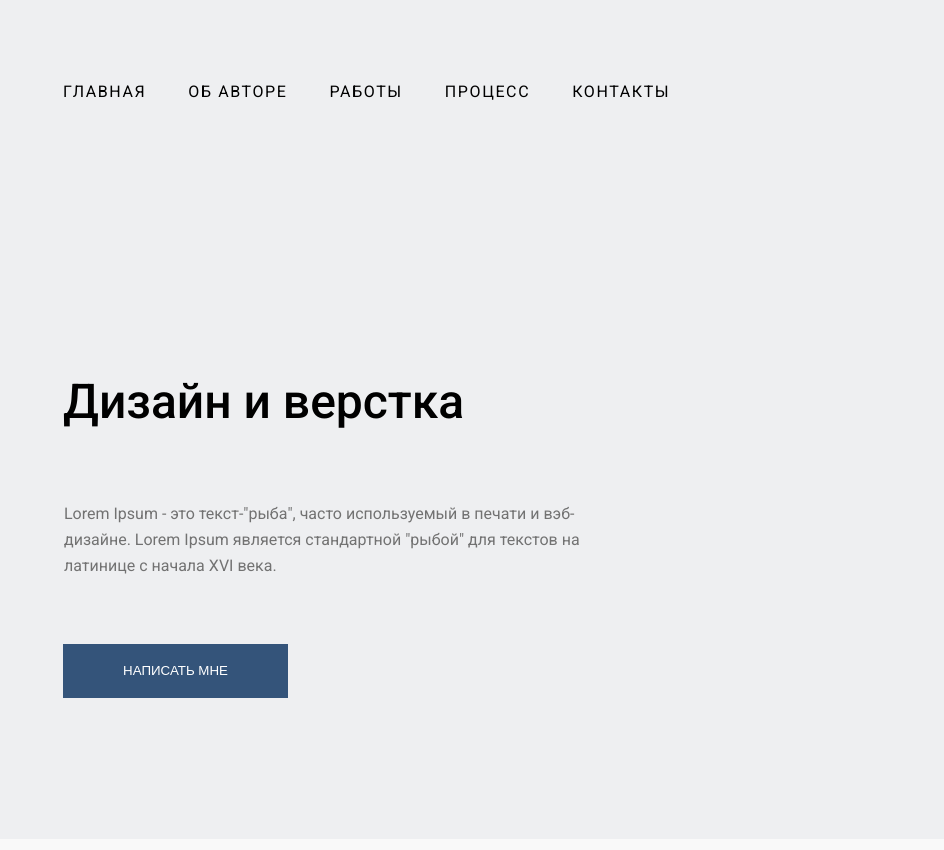
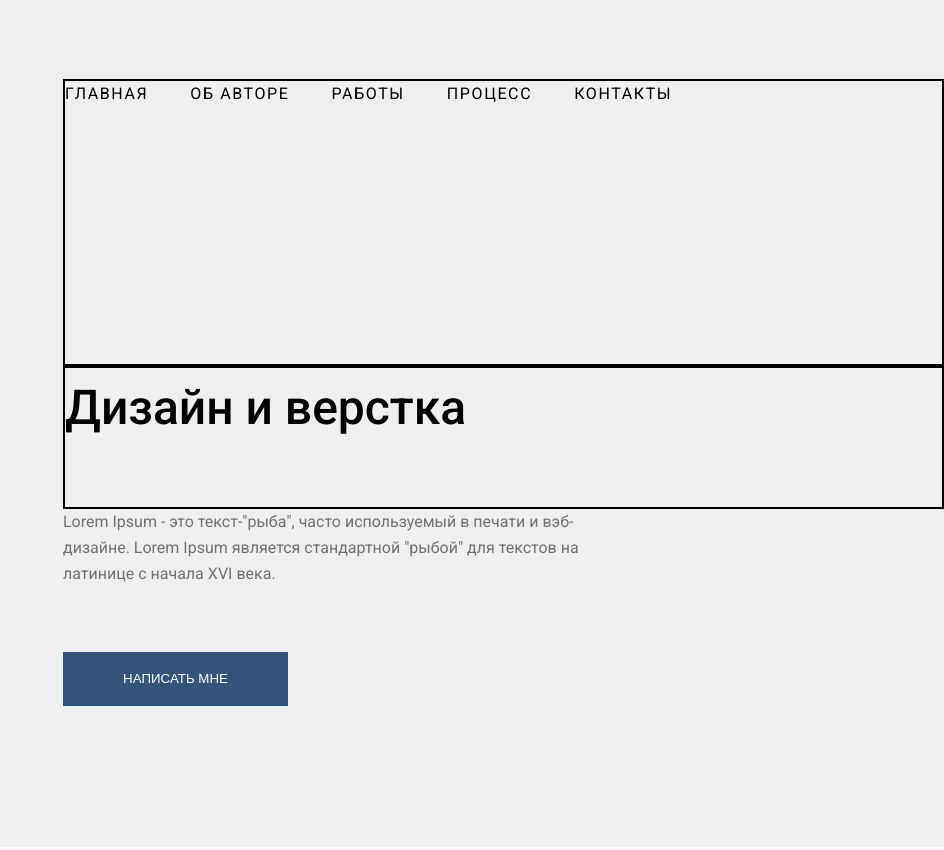
Before and after one commit to AnyaSE/AnnSeleznova_08, a plain HTML site: page index.html in a window 1280 px wide. Shown: the top 850 px of the page, without its empty margins (336-1280 px from the left). Drawn offline with Linux system fonts and the light colour scheme.

```diff
--- a/style/style.css
+++ b/style/style.css
@@ -26,12 +26,19 @@ ul, ol {
     list-style: none; /*removing list styling (bullets) for the lists*/
 }
 
+.header {
+    display: flex;
+    flex-direction: column;
+    padding: 79px 0 0 399px;
+    background-color: #EEEFF1;
+}
+
 .nav {
     display: flex;
-    padding-top: 79px;
-    margin-left: 399px;
+    padding-bottom: 257px;
     line-height: 26px;
     letter-spacing: 0.1em;
+    border: black 2px solid;
 }
 
 .nav__link {
@@ -50,21 +57,15 @@ ul, ol {
     font-weight: 500;
 }
 
-.header {
-    background-color: #EEEFF1;
-}
-
 .banner__title {
-    margin-left: 399px;
-    padding-top: 257px;
     font-weight: 500;
     font-size: 48px;
     line-height: 79px;
     padding-bottom: 60px;
+    border: black 2px solid;
 }
 
 .banner__text {
-    margin-left: 400px;
     width: 540px;
     padding-bottom: 65px;
 }
@@ -77,7 +78,6 @@ p[class$="text"] {
 
 .button {
     width: 225px;
-    margin-left: 399px;
     text-align: center;
     padding: 19px 41px 20px;
     margin-bottom: 141px;
```
Also changed, not shown: index.html (+7 -0 lines).
